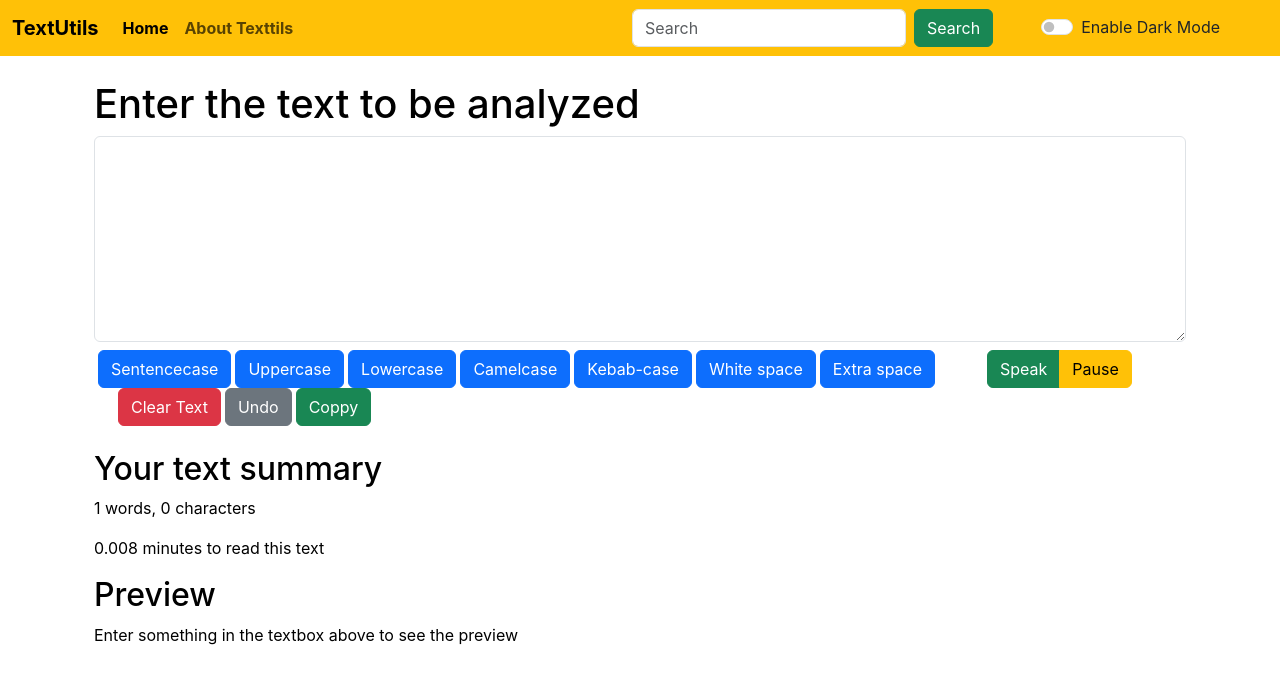
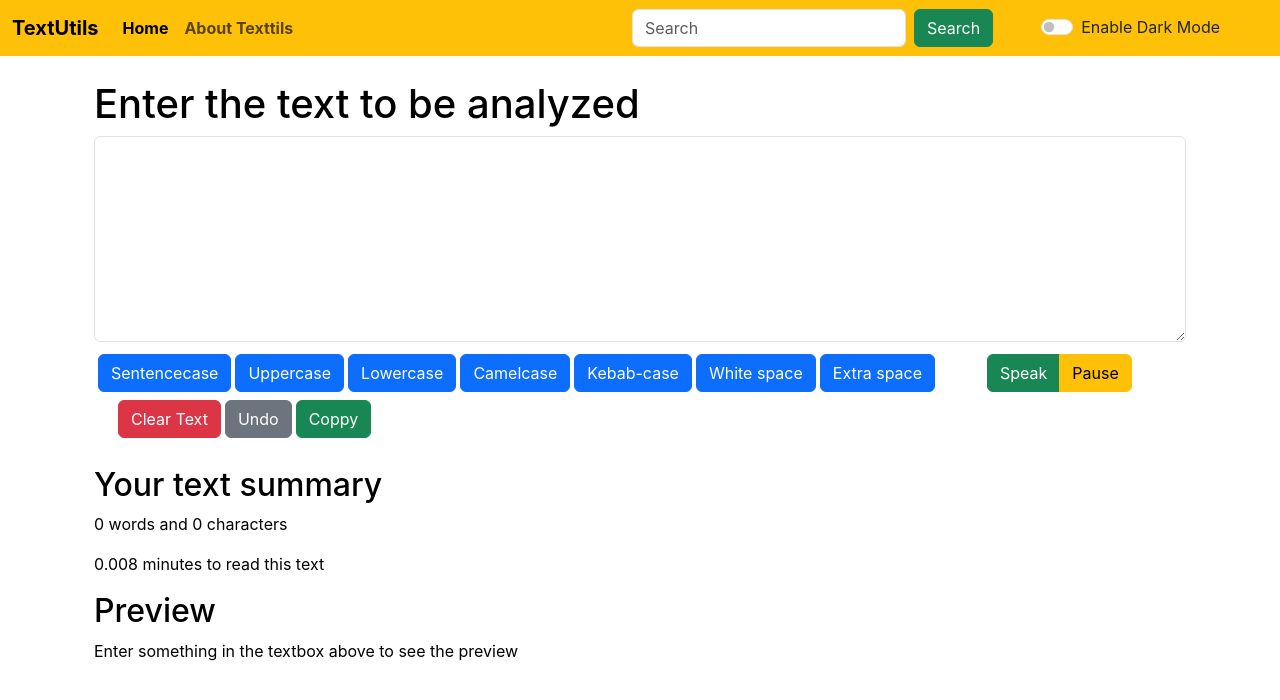
Before and after one commit to Thakur-Sanskar-Anhal/react-first, a React (Create React App) app: page / in a window 1280 px wide. Shown: the top 700 px of the page. Built offline with nearby package versions, Linux system fonts and the light colour scheme.

Commit message:
added allerts and dark mode

```diff
--- a/src/App.js
+++ b/src/App.js
@@ -2,28 +2,44 @@
 import { useState } from "react";
 import NavBar from "./components/NavBar";
 import TextForms from './components/TextForm'
+import Alerts from "./components/Alerts";
 
 function App() {
 
-  const [mode,setMode] = useState('light');
+  let [mode,setMode] = useState('light');
+  let [alert,setAlert]= useState(null);
+
+  let showAlert = (message,type)=>{
+    setAlert(
+      {msg: message,
+      type: type}
+    )
+    setTimeout(() => {
+      setAlert(null)
+    }, 750);
+  }
 
   let toggleMode = ()=>{
     if (mode=== 'light') {
       setMode('dark')
       document.body.style.backgroundColor=('#2B3036')
+      showAlert("Dark mode has been enabled","dark")
     }
     else {
       setMode('light')
       document.body.style.backgroundColor=('white')
-
+      showAlert("Light mode has been enabled","warning")
     }
   }
   return (
     <>
       <NavBar title="TextUtils" aboutText="About Texttils" mode={mode}  toggleMode={toggleMode}/>
+      <div className="container " style={{position:'relative'}}>
+        <Alerts alert= {alert}/>
+      </div>
       <div className="container my-4">
-      <TextForms heading="Enter the text to be analyzed" mode={mode}/>
-      {/* <About heading="Dekho bhai log"/> */}
+        <TextForms heading="Enter the text to be analyzed" mode={mode} showAlert={showAlert}/>
+        {/* <About heading="Dekho bhai log"/> */}
       </div>
     </>
   );
--- a/src/components/Alerts.js
+++ b/src/components/Alerts.js
@@ -0,0 +1,13 @@
+import React from 'react'
+
+function Alerts(props) {
+  return (
+    props.alert &&
+    <div className={`alert alert-${props.alert.type} alert-dismissible fade show` } role="alert" style={{textAlign:'center', position:'absolute', width:"500px" , left:'33%' ,top:'-35px' , margin:'auto'}}>
+        <strong>{props.alert.msg}</strong>
+        {/* <strong>Holy guacamole!</strong> You should check in on some of those fields below. */}
+    </div>
+  )
+}
+
+export default Alerts
--- a/src/components/TextForm.js
+++ b/src/components/TextForm.js
@@ -8,18 +8,23 @@ export default function TextForm(props) {
         console.log("up clicked ");
         let newText= text.toUpperCase();
         setText(newText);
+        props.showAlert("Converted to upper case","primary")
+
     }
 
     let handleLoClick = ()=>{
         console.log("up clicked ");
         let newText= text.toLowerCase();
         setText(newText);
+        props.showAlert("Converted to lower case","primary")
+
     }
 
     let handleClearClick = ()=>{
         console.log("up clicked ");
         let newText= '';
         setText(newText);
+        props.showAlert("Cleared text space","danger")
     }
 
     let handleOnChange = (event)=>{
@@ -30,11 +35,15 @@ export default function TextForm(props) {
     let handleWhClick = ()=>{
         let newText = text.replace(/\s/g, '')
         setText(newText)
+        props.showAlert("Cleared white spaces","primary")
+
     }
 
     let handleExClick = ()=>{
         let newText = text.split(/[ ]+/)
         setText(newText.join(" "))
+        props.showAlert("Removed extra spaces","primary")
+
     }
 
     let msg = new SpeechSynthesisUtterance(text);
@@ -47,6 +56,7 @@ export default function TextForm(props) {
             toogle.innerHTML = "Stop"
             toogle.classList.toggle('btn-danger');
             pause.innerHTML= "Pause"
+            props.showAlert("Reciting","success")
         }
         else {
             toogle.innerHTML = "Speak"
@@ -54,6 +64,7 @@ export default function TextForm(props) {
             if (toogle.innerHTML === "Speak"){
                 window.speechSynthesis.cancel(msg)
                 pause.innerHTML= "Play"
+                props.showAlert("Stoped","danger")
             }
         }
     }
@@ -61,12 +72,14 @@ export default function TextForm(props) {
         window.speechSynthesis.pause(msg);
         if (pause.textContent === "Pause") {
             pause.innerHTML = "Play"
+            props.showAlert("Paused","warning")
         }
         else {
             pause.innerHTML = "Play"
             if (pause.innerHTML === "Play"){
                 window.speechSynthesis.resume(msg)
                 pause.innerHTML= "Pause"
+                props.showAlert("Resumed","success")
             }
         }
     }
@@ -77,16 +90,20 @@ export default function TextForm(props) {
             return index === 0 ? match.toLowerCase() : match.toUpperCase();
           });
         setText(newText);
+        props.showAlert("Converted to camel case","primary")
     }
 
 
     let handleCoppyClick = ()=>{
         navigator.clipboard.writeText(text);
+        props.showAlert("Text copied","success")
     }
 
     let handlekeClick = ()=>{
         let newText = text.replace(/\s/g, '-')
         setText(newText)
+        props.showAlert("Converted to kebab case","primary")
+
     }
 
     let handleSeClick = ()=>{
@@ -94,34 +111,35 @@ export default function TextForm(props) {
             return x.toUpperCase()
         });;
         setText(newText);
+        props.showAlert("Converted to sentence case","primary")
     }
 
   return (
     <>
-    <div className='container' style={{color: props.mode==='dark'?'white':'black'}}>
+    <div className='container ' style={{color: props.mode==='dark'?'white':'black'}}>
         <h1>{props.heading}</h1>
         <div className="mb-2">
             <textarea className="form-control" id="myBox" value={text} rows="8" onChange={handleOnChange} style={{backgroundColor: props.mode==='dark'?'#353B43':'white' , color: props.mode==='dark'?'#D5D5D5':'black'}}></textarea>
         </div>
-        <button className="btn btn-primary mx-1" onClick={handleSeClick} type='button'>Sentencecase</button>
-        <button className="btn btn-primary " onClick={handleUpClick} type='button'>Uppercase</button>
-        <button className="btn btn-primary mx-1" onClick={handleLoClick} type='button'>Lowercase</button>
-        <button className="btn btn-primary " onClick={handleCaClick} type='button'>Camelcase</button>
-        <button className="btn btn-primary mx-1" onClick={handlekeClick} type='button'>Kebab-case</button>
-        <button className="btn btn-primary " onClick={handleWhClick} type='button'>White space</button>
-        <button className="btn btn-primary mx-1" onClick={handleExClick} type='button'>Extra space</button>
-        <div className="btn-group mx-5">
+        <button className="btn btn-primary mx-1 my-1" onClick={handleSeClick} type='button'>Sentencecase</button>
+        <button className="btn btn-primary my-1" onClick={handleUpClick} type='button'>Uppercase</button>
+        <button className="btn btn-primary mx-1 my-1" onClick={handleLoClick} type='button'>Lowercase</button>
+        <button className="btn btn-primary my-1" onClick={handleCaClick} type='button'>Camelcase</button>
+        <button className="btn btn-primary mx-1 my-1" onClick={handlekeClick} type='button'>Kebab-case</button>
+        <button className="btn btn-primary my-1" onClick={handleWhClick} type='button'>White space</button>
+        <button className="btn btn-primary mx-1 my-1" onClick={handleExClick} type='button'>Extra space</button>
+        <div className="btn-group mx-5 my-1">
             <button className="btn btn-success " onClick={handleReciteClick} type="submit"  id="toggle">Speak</button>
             <button className="btn btn-warning " onClick={handlePauseClick} type="submit"  id="pause">Pause</button>
         </div>
-        <button className="btn btn-danger ms-4" onClick={handleClearClick} type='button'>Clear Text</button>
-        <button className="btn btn-secondary mx-1" type='button'>Undo</button>
-        <button className="btn btn-success " onClick={handleCoppyClick} type='button'>Coppy</button>
+        <button className="btn btn-danger ms-4 my-1" onClick={handleClearClick} type='button'>Clear Text</button>
+        <button className="btn btn-secondary mx-1 my-1" type='button'>Undo</button>
+        <button className="btn btn-success my-1" onClick={handleCoppyClick} type='button'>Coppy</button>
     </div>
 
     <div className="container my-4" style={{color: props.mode==='dark'?'white':'black'}}>
         <h2>Your text summary</h2>
-        <p>{text.split(" ").length} words, {text.length} characters</p>
+        <p>{text.trim() === '' ? 0 : text.match(/\S+/g).length} words and {text.replace(/\s+/g, '').length} characters</p>
         <p>{0.008 * text.split(" ").length} minutes to read this text</p>
         <h2>Preview</h2>
         <p>{text.length>0?text:"Enter something in the textbox above to see the preview"}</p>
```
